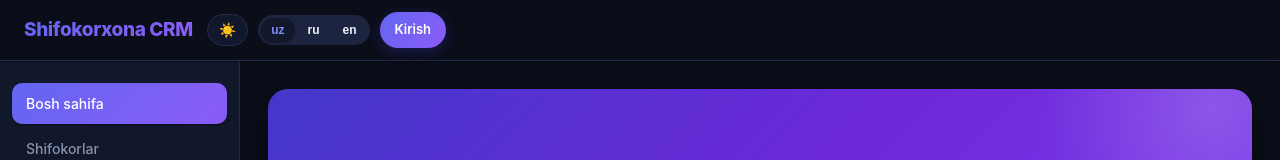
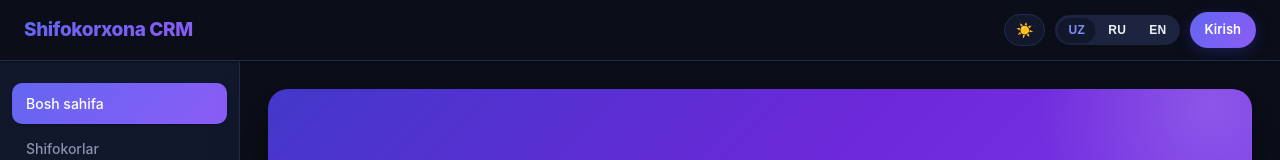
Before and after one commit to azizbekdjamolov/Shifokorxona-CRM, a React (Vite) app in the folder frontend/: page / in a window 1280 px wide. Shown: the top 160 px of the page. Built offline with nearby package versions, Linux system fonts and the light colour scheme; no server answers.

Commit message:
fix: layout va navbar - sidebar chapda to'liq balandlik, navbar tegishli tugmalar o'ngda (theme+lang+kirish), UZ/RU/EN uppercase, gorizontal scroll yo'q

```diff
--- a/frontend/src/App.jsx
+++ b/frontend/src/App.jsx
@@ -19,6 +19,7 @@ export default function App() {
   return (
     <div className="app">
       <header className="app-header">
+        <div className="header-left">
           <button
             className="sidebar-toggle"
             aria-label="Menu"
@@ -29,6 +30,7 @@ export default function App() {
           <Link to="/" className="brand" onClick={closeSidebar}>
             Shifokorxona CRM
           </Link>
+        </div>
         <div className="header-actions">
           <ThemeToggle />
           <LanguageSwitcher />
--- a/frontend/src/styles/theme-light.css
+++ b/frontend/src/styles/theme-light.css
@@ -67,13 +67,22 @@ body {
   z-index: 50;
   display: flex;
   align-items: center;
-  gap: 14px;
+  justify-content: space-between;
+  flex-wrap: wrap;
+  row-gap: 8px;
   padding: 12px 24px;
   background: rgba(255, 255, 255, 0.82);
   border-bottom: 1px solid var(--border);
   box-shadow: var(--shadow-sm);
   backdrop-filter: blur(14px);
   -webkit-backdrop-filter: blur(14px);
+}
+
+.header-left {
+  display: flex;
+  align-items: center;
+  gap: 14px;
+  min-width: 0;
 }
 
 .sidebar-toggle {
@@ -286,7 +295,8 @@ body {
   background: transparent;
   padding: 5px 10px;
   font-size: 12px;
-  text-transform: lowercase;
+  text-transform: uppercase;
+  letter-spacing: 0.03em;
 }
 
 .lang-btn-active {
@@ -299,9 +309,10 @@ body {
 .app-body {
   display: flex;
   flex: 1;
+  align-items: stretch;
   width: 100%;
-  max-width: 1440px;
-  margin: 0 auto;
+  min-width: 0;
+  max-width: 100%;
 }
 
 .sidebar {
@@ -359,10 +370,9 @@ body {
 /* Main & footer */
 .app-main {
   flex: 1;
+  min-width: 0;
+  width: 100%;
   padding: 28px 28px 40px;
-  max-width: 1240px;
-  width: 100%;
-  margin: 0 auto;
 }
 
 .app-footer {
```
Lines whose indentation alone changed are shown as unchanged.
